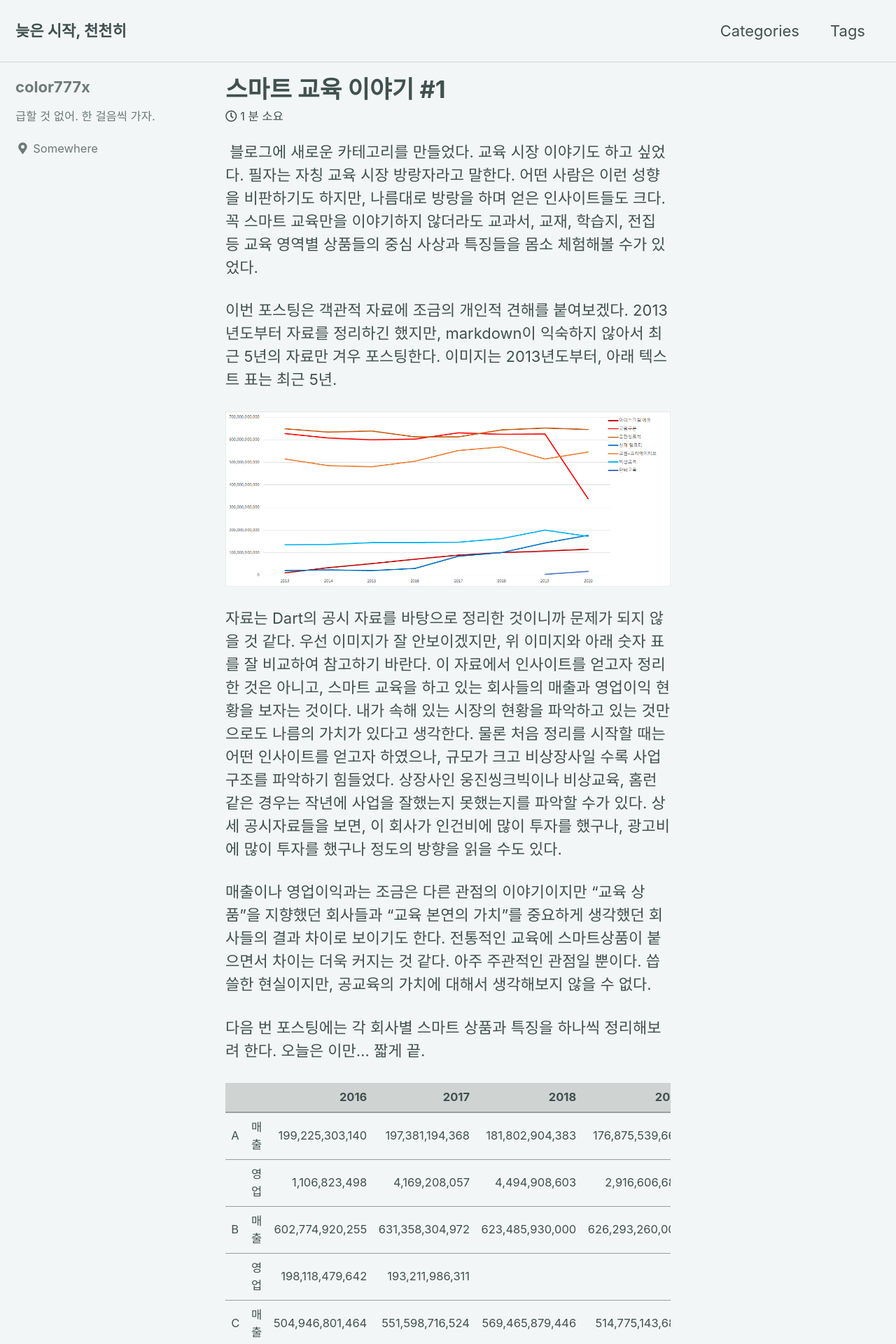
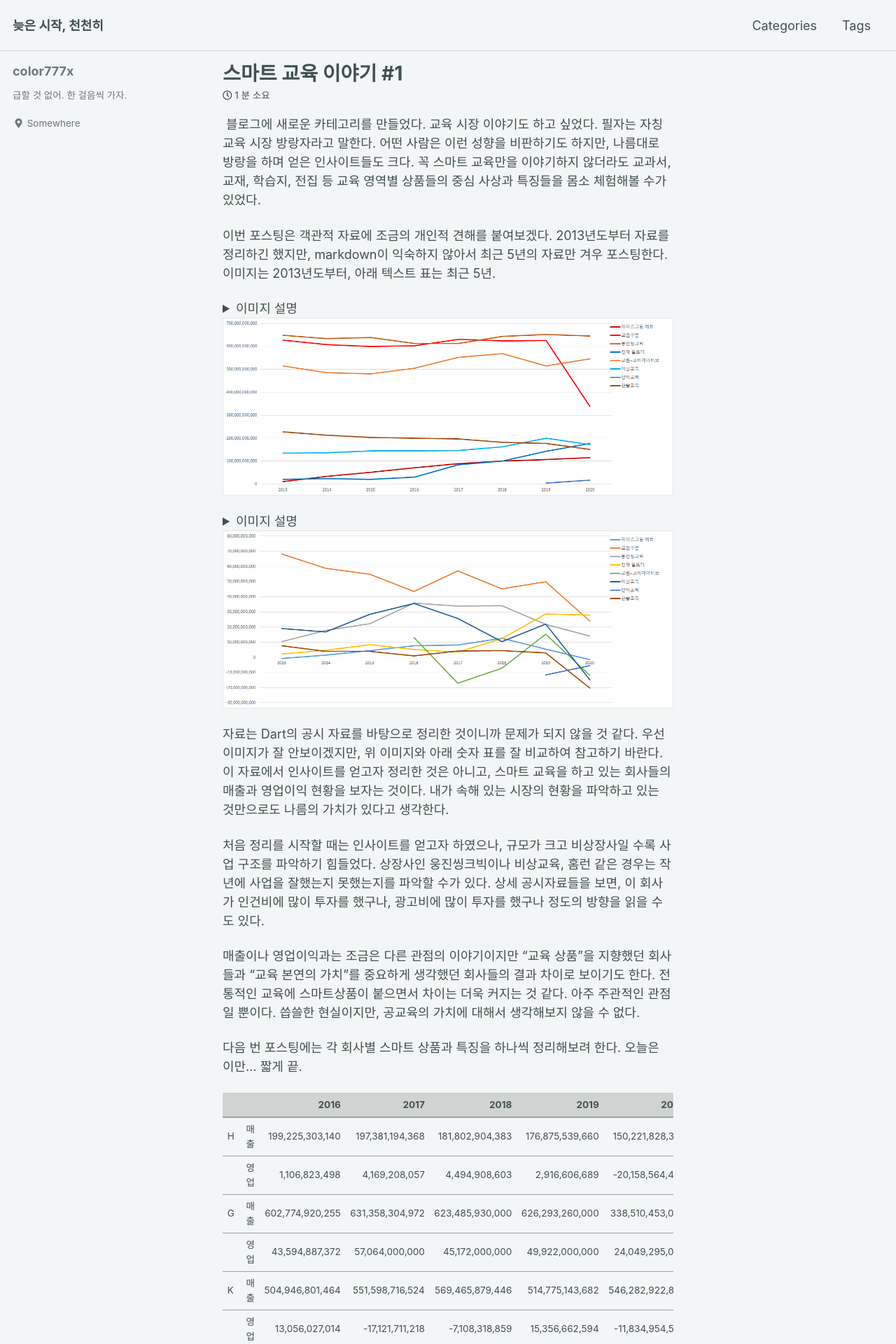
Before and after one commit to color777x/color777x.github.io, a Jekyll site: the page built from _posts/2021-06-18-EduMarket1.md, in a window 1280 px wide. Shown: the top 1920 px of the page at 70% size. Built offline with Jekyll 4.4.1, drawn with Linux system fonts in a browser that asks for light colours; cached includes are drawn as plain includes; some of the changed text lies outside the part shown.

Commit message:
시장조사 포스팅 업데이트

```diff
--- a/_posts/2021-06-18-EduMarket1.md
+++ b/_posts/2021-06-18-EduMarket1.md
@@ -11,9 +11,21 @@ tags:
 
 이번 포스팅은 객관적 자료에 조금의 개인적 견해를 붙여보겠다. 2013년도부터 자료를 정리하긴 했지만, markdown이 익숙하지 않아서 최근 5년의 자료만 겨우 포스팅한다. 이미지는 2013년도부터, 아래 텍스트 표는 최근 5년.
 
-<img src="/assets/img/post/21.06.21/image-20210621182316622.png" width="1000px">
+<details><summary>이미지 설명</summary>스마트 교육을 하는 회사들의 매출 규모</details>
 
-자료는 Dart의 공시 자료를 바탕으로 정리한 것이니까 문제가 되지 않을 것 같다. 우선 이미지가 잘 안보이겠지만, 위 이미지와 아래 숫자 표를 잘 비교하여 참고하기 바란다. 이 자료에서 인사이트를 얻고자 정리한 것은 아니고, 스마트 교육을 하고 있는 회사들의 매출과 영업이익 현황을 보자는 것이다. 내가 속해 있는 시장의 현황을 파악하고 있는 것만으로도 나름의 가치가 있다고 생각한다. 물론 처음 정리를 시작할 때는 어떤 인사이트를 얻고자 하였으나, 규모가 크고 비상장사일 수록 사업 구조를 파악하기 힘들었다. 상장사인 웅진씽크빅이나 비상교육, 홈런 같은 경우는 작년에 사업을 잘했는지 못했는지를 파악할 수가 있다. 상세 공시자료들을 보면, 이 회사가 인건비에 많이 투자를 했구나, 광고비에 많이 투자를 했구나 정도의 방향을 읽을 수도 있다.
+<img src="/assets/img/post/21.06.21/image-20210621182316622.png" width="1000px" alt="스마트 교육을 하는 회사들의 매출 규모">
+
+
+
+<details><summary>이미지 설명</summary>스마트 교육을 하는 회사들의 영업 이익</details>
+
+<img src="/assets/img/post/21.06.21/image-20210622073312903.png" width="1000px">
+
+
+
+자료는 Dart의 공시 자료를 바탕으로 정리한 것이니까 문제가 되지 않을 것 같다. 우선 이미지가 잘 안보이겠지만, 위 이미지와 아래 숫자 표를 잘 비교하여 참고하기 바란다. 이 자료에서 인사이트를 얻고자 정리한 것은 아니고, 스마트 교육을 하고 있는 회사들의 매출과 영업이익 현황을 보자는 것이다. 내가 속해 있는 시장의 현황을 파악하고 있는 것만으로도 나름의 가치가 있다고 생각한다.
+
+처음 정리를 시작할 때는 인사이트를 얻고자 하였으나, 규모가 크고 비상장사일 수록 사업 구조를 파악하기 힘들었다. 상장사인 웅진씽크빅이나 비상교육, 홈런 같은 경우는 작년에 사업을 잘했는지 못했는지를 파악할 수가 있다. 상세 공시자료들을 보면, 이 회사가 인건비에 많이 투자를 했구나, 광고비에 많이 투자를 했구나 정도의 방향을 읽을 수도 있다.
 
 매출이나 영업이익과는 조금은 다른 관점의 이야기이지만  "교육 상품"을 지향했던 회사들과 "교육 본연의 가치"를 중요하게 생각했던 회사들의 결과 차이로 보이기도 한다. 전통적인 교육에 스마트상품이 붙으면서 차이는 더욱 커지는 것 같다. 아주 주관적인 관점일 뿐이다. 씁쓸한 현실이지만, 공교육의 가치에 대해서 생각해보지 않을 수 없다.
 
@@ -21,19 +33,19 @@ tags:
 
 |      |      |        **2016** |        **2017** |        **2018** |        **2019** |        **2020** |
 | ---- | ---- | --------------: | --------------: | --------------: | --------------: | --------------: |
-| A    | 매출 | 199,225,303,140 | 197,381,194,368 | 181,802,904,383 | 176,875,539,660 | 150,221,828,322 |
+| H    | 매출 | 199,225,303,140 | 197,381,194,368 | 181,802,904,383 | 176,875,539,660 | 150,221,828,322 |
 |      | 영업 |   1,106,823,498 |   4,169,208,057 |   4,494,908,603 |   2,916,606,689 | -20,158,564,482 |
-| B    | 매출 | 602,774,920,255 | 631,358,304,972 | 623,485,930,000 | 626,293,260,000 | 338,510,453,000 |
-|      | 영업 | 198,118,479,642 | 193,211,986,311 |                 |                 |  24,049,295,000 |
-| C    | 매출 | 504,946,801,464 | 551,598,716,524 | 569,465,879,446 | 514,775,143,682 | 546,282,922,822 |
+| G    | 매출 | 602,774,920,255 | 631,358,304,972 | 623,485,930,000 | 626,293,260,000 | 338,510,453,000 |
+|      | 영업 |  43,594,887,372 |  57,064,000,000 |  45,172,000,000 |  49,922,000,000 |  24,049,295,000 |
+| K    | 매출 | 504,946,801,464 | 551,598,716,524 | 569,465,879,446 | 514,775,143,682 | 546,282,922,822 |
 |      | 영업 |  13,056,027,014 | -17,121,711,218 |  -7,108,318,859 |  15,356,662,594 | -11,834,954,563 |
-| D    | 매출 | 612,572,018,403 | 613,353,158,882 | 642,932,702,719 | 652,236,815,803 | 646,135,586,860 |
+| W    | 매출 | 612,572,018,403 | 613,353,158,882 | 642,932,702,719 | 652,236,815,803 | 646,135,586,860 |
 |      | 영업 |  35,927,569,247 |  33,859,114,293 |  33,994,612,121 |  21,653,560,926 |  13,993,153,478 |
-| E    | 매출 |  70,284,395,249 |  88,912,644,469 | 100,102,075,490 | 106,436,331,048 | 115,520,448,106 |
+| H    | 매출 |  70,284,395,249 |  88,912,644,469 | 100,102,075,490 | 106,436,331,048 | 115,520,448,106 |
 |      | 영업 |   7,588,125,719 |   8,043,780,881 |  12,550,222,577 |   5,378,255,172 |  -1,559,115,795 |
-| F    | 매출 |                 |                 |                 |   3,517,345,635 |  17,765,729,489 |
-|      | 영업 |                 |                 |                 | -11,540,017,332 |  -5,504,919,317 |
-| G    | 매출 |  30,071,286,944 |  84,741,724,480 | 101,101,949,551 | 143,294,544,127 | 176,328,630,250 |
+| D    | 매출 |               - |               - |               - |   3,517,345,635 |  17,765,729,489 |
+|      | 영업 |               - |               - |               - | -11,540,017,332 |  -5,504,919,317 |
+| M    | 매출 |  30,071,286,944 |  84,741,724,480 | 101,101,949,551 | 143,294,544,127 | 176,328,630,250 |
 |      | 영업 |   5,309,687,390 |   3,482,318,069 |  12,411,993,559 |  28,765,379,080 |  27,853,514,676 |
-| H    | 매출 | 143,872,245,856 | 145,635,804,061 | 161,921,532,042 | 199,386,233,396 | 172,313,769,654 |
+| V    | 매출 | 143,872,245,856 | 145,635,804,061 | 161,921,532,042 | 199,386,233,396 | 172,313,769,654 |
 |      | 영업 |  35,459,498,571 |  25,757,795,952 |  10,331,869,592 |  21,937,198,122 | -14,856,788,466 |
--- a/_sass/minimal-mistakes/_reset.scss
+++ b/_sass/minimal-mistakes/_reset.scss
@@ -15,11 +15,11 @@ html {
   }
 
   @include breakpoint($large) {
-    font-size: 20px;
+    font-size: 18px;
   }
 
   @include breakpoint($x-large) {
-    font-size: 22px;
+    font-size: 18px;
   }
 
   -webkit-text-size-adjust: 100%;
```
Also changed, not shown: assets/img/post/21.06.21/image-20210621182316622.png, assets/img/post/21.06.21/image-20210622073312903.png (added).
